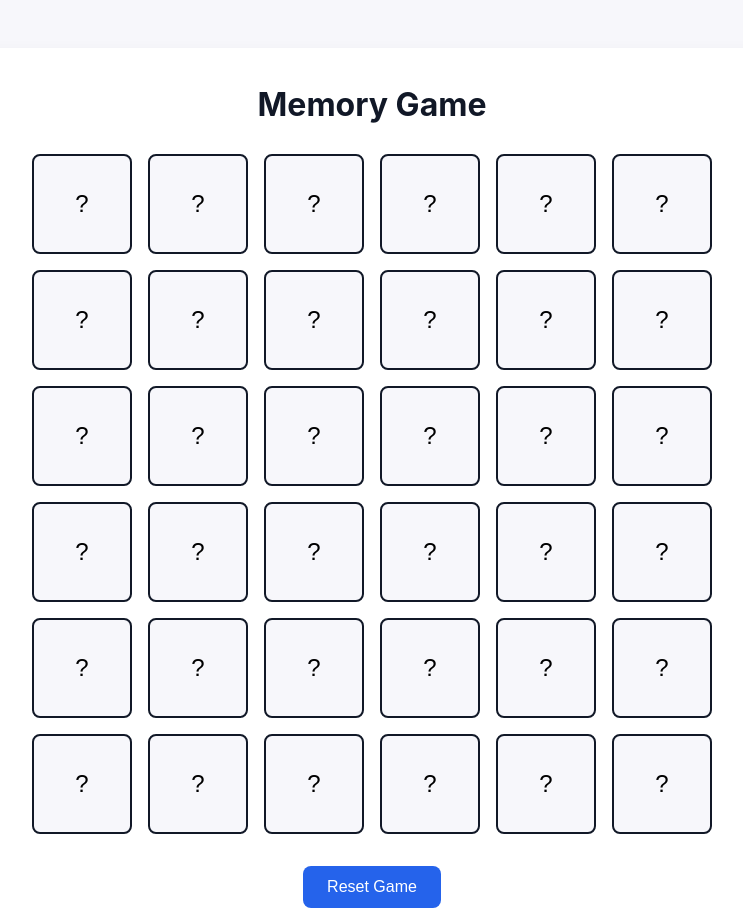
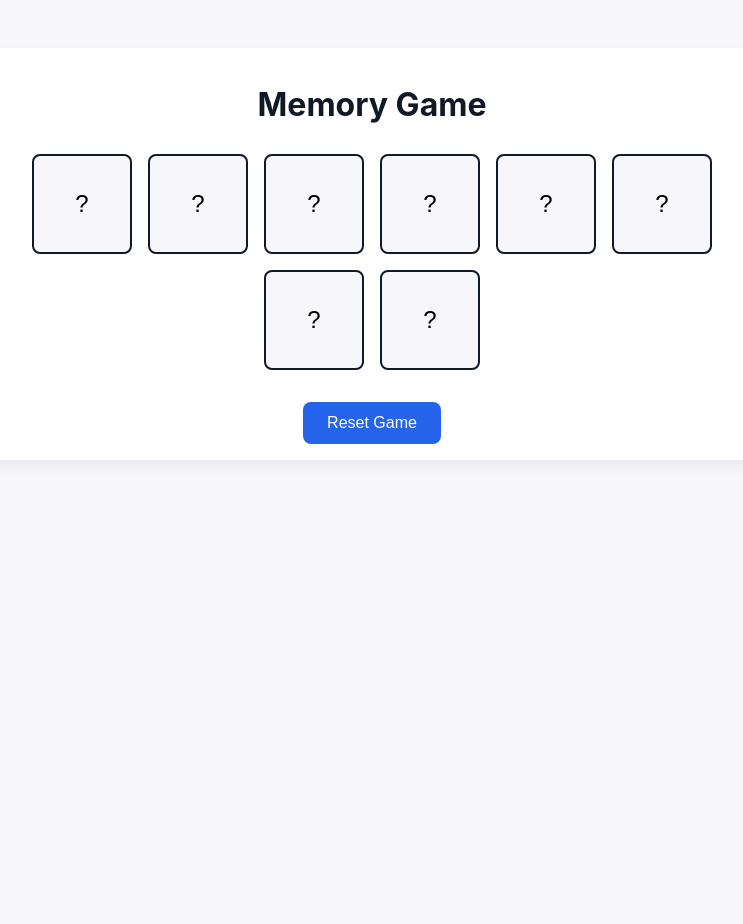
Before and after one commit to evgenyvinnik/ReactPractice, a React (Vite) app: page /memory_game in a window 1280 px wide. Shown: the whole page, without its empty margins (268-1011 px from the left). After the commit the page ends 848 px from the top, so only its background shows below. Built offline with nearby package versions, Linux system fonts and the light colour scheme.

Commit message:
intermediate result

```diff
--- a/src/pages/memory_game/MemoryGame.jsx
+++ b/src/pages/memory_game/MemoryGame.jsx
@@ -1,49 +1,49 @@
-import React, { useState, useEffect } from "react";
+import React, { useState, useEffect, use } from "react";
 import "./styles.css";
 
-const SIZE = 36;
+const SIZE = 8;
 
-function Cell(props) {
-  const { index, cell, onClick } = props;
-  const {isMatched, value, isRevealed } = cell;
+function Cell({ index, cell, onClick, disabled }) {
+  const { isMatched, value, isRevealed } = cell;
 
-  const onClickButton = () => {
-    onClick(index);
-  }
-  return <button className="cell" onClick={onClickButton}>{
-    isRevealed || isMatched ? value.value : "?"
-  }</button>;
+  return (
+    <button
+      className="cell"
+      onClick={() => {
+        onClick(index);
+      }}
+      disabled={disabled || isMatched}
+    >
+      {isRevealed || isMatched ? value : "?"}
+    </button>
+  );
 }
 
 function Board() {
-  const shuffleArray = (array) => {
-    for (let i = array.length - 1; i > 0; i--) {
-      const j = Math.floor(Math.random() * (i + 1));
-      [array[i], array[j]] = [array[j], array[i]];
-    }
-    return array;
-  };
 
   const initializeBoard = () => {
-    const arr = Array(SIZE);
-    for (let i = 0; i < SIZE / 2; i++) {
-      arr[2 * i] = i + 1;
-      arr[2 * i + 1] = i + 1;
-    }
-    const shuffledArr = shuffleArray(arr);
-    const newBoard = shuffledArr.map((value) => ({
+    const pairs = Array.from({ length: SIZE / 2 }, (_, i) => i + 1);
+     const shuffled = [...pairs, ...pairs].sort(() => Math.random() - 0.5);
+
+    return shuffled.map((value) => ({
       value: value,
       isRevealed: false,
       isMatched: false,
     }));
-    return newBoard;
   };
 
   const [board, setBoard] = useState(initializeBoard());
   const [firstSelection, setFirstSelection] = useState(null);
+  const [isChecking, setIsChecking] = useState(false);
 
   const resetBoard = () => {
     setBoard(initializeBoard());
+  };
+
+  const revealCell = (index) => {
+    const newBoard = board.slice();
+    newBoard[index].isRevealed = true;
+    setBoard(newBoard);
   };
 
   const onCellClick = (index) => {
@@ -52,7 +52,7 @@ function Board() {
       return; // Ignore clicks on revealed or matched cells
     }
 
-    if (firstSelection === null) {
+    if (firstSelection == null) {
       // First cell selected
       revealCell(index);
       setFirstSelection(index);
@@ -76,13 +76,23 @@ function Board() {
       }
       setFirstSelection(null);
     }
-  }
+  };
+
+  useEffect(() => {
+    // Check for game completion
+    if (board.every((cell) => cell.isMatched)) {
+      setTimeout(() => {
+        alert("Congratulations! You've matched all pairs!");
+        resetBoard();
+      }, 500);
+    }
+  }, [board]);
 
   return (
     <>
       <div className="board">
         {board.map((cell, index) => (
-          <Cell key={index} cell={cell} onClick={onCellClick} />
+          <Cell key={index} index={index} cell={cell} onClick={onCellClick} />
         ))}
       </div>
       <button className="reset-button" onClick={resetBoard}>
```
